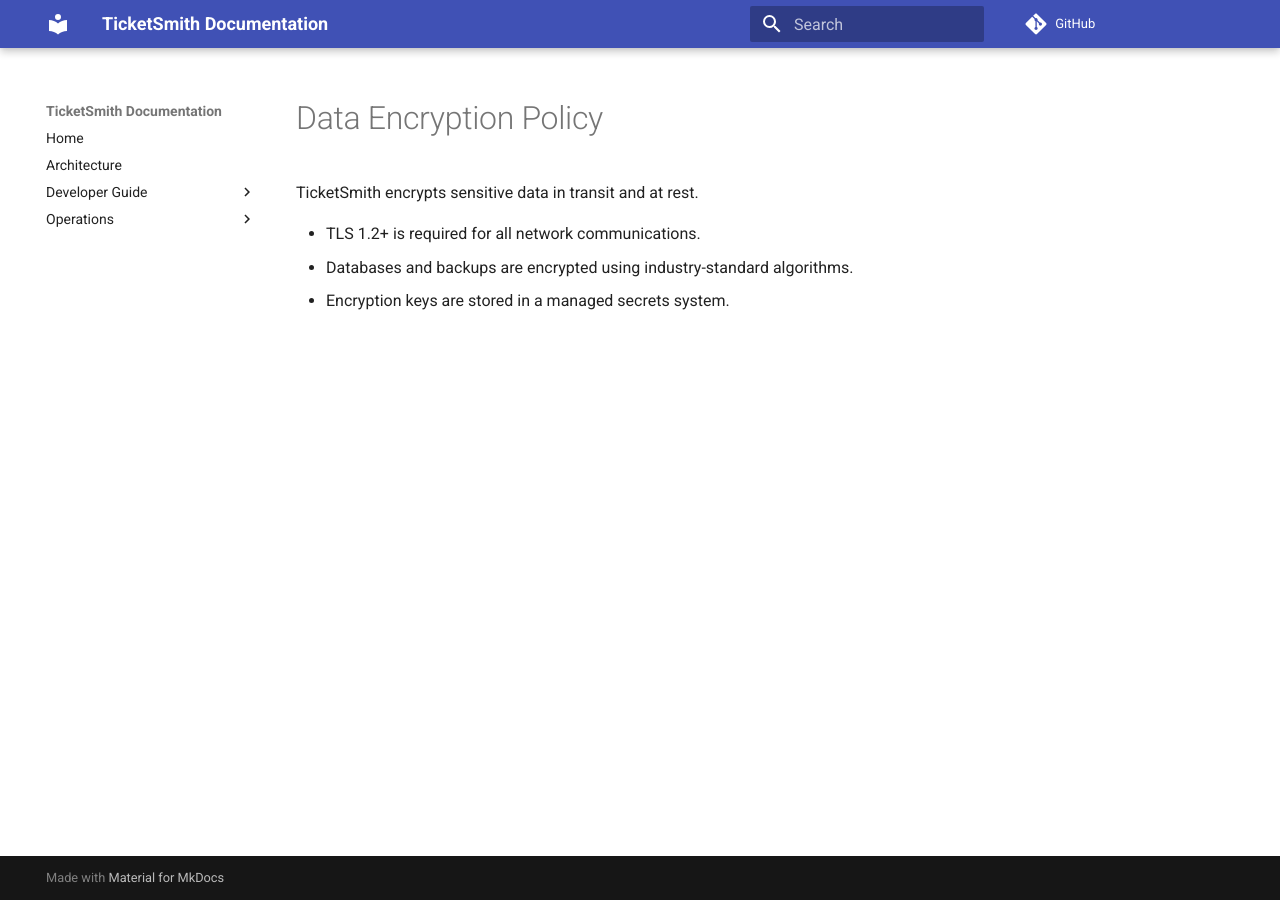
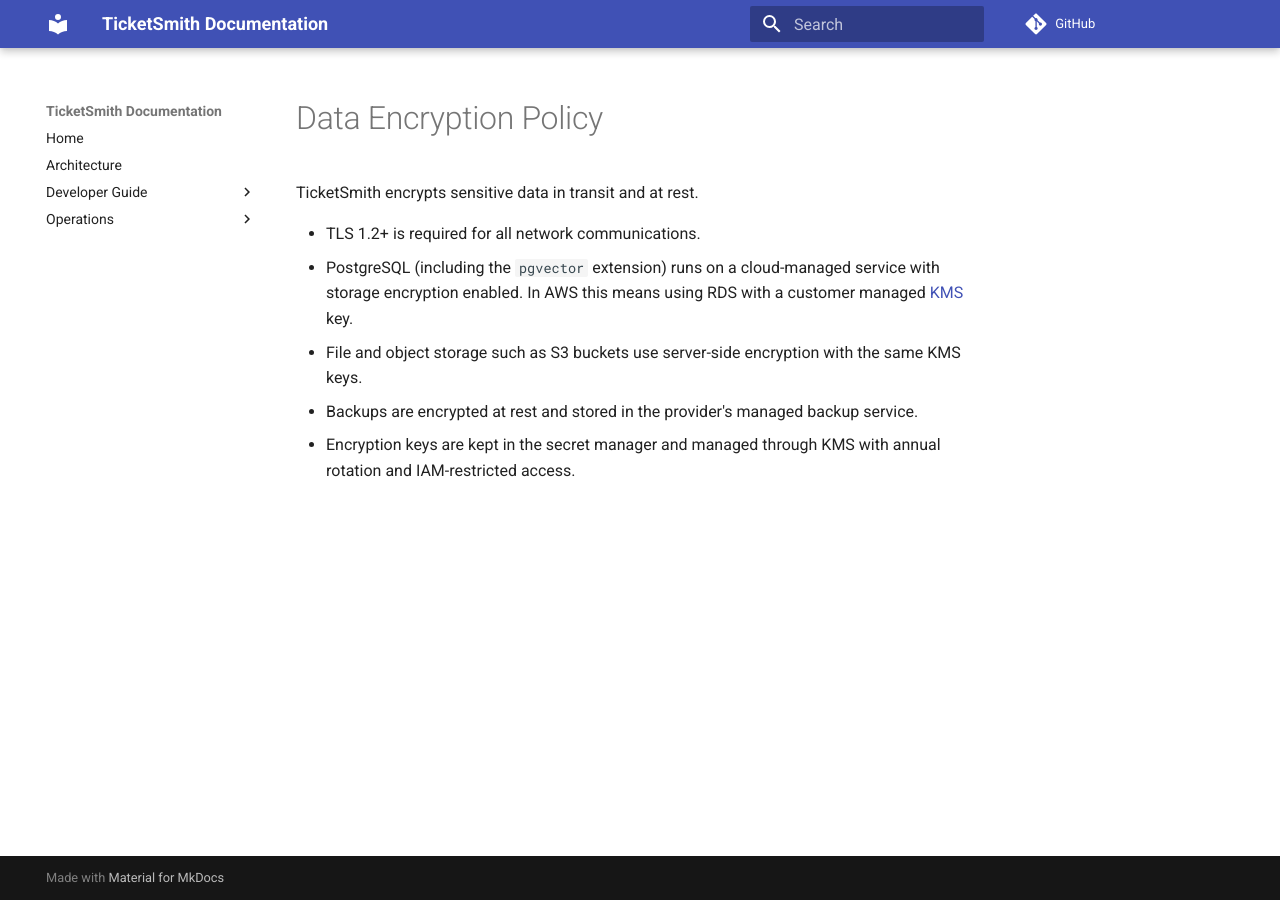
Before and after one commit to adrianwedd/ticketsmith, an MkDocs documentation site: the page built from docs/policies/DATA_ENCRYPTION_POLICY.md, in a window 1280 px wide. Built offline with MkDocs 1.6.1 and Material for MkDocs 9.7.7, drawn with Linux system fonts in a browser that asks for light colours; comment, search, counter and statistics services are not loaded.

Commit message:
Resolve SEC-ENC-001: document encryption at rest

```diff
--- a/docs/policies/DATA_ENCRYPTION_POLICY.md
+++ b/docs/policies/DATA_ENCRYPTION_POLICY.md
@@ -3,5 +3,12 @@
 TicketSmith encrypts sensitive data in transit and at rest.
 
 - TLS 1.2+ is required for all network communications.
-- Databases and backups are encrypted using industry-standard algorithms.
-- Encryption keys are stored in a managed secrets system.
+- PostgreSQL (including the `pgvector` extension) runs on a cloud-managed
+  service with storage encryption enabled. In AWS this means using RDS with a
+  customer managed [KMS](https://aws.amazon.com/kms/) key.
+- File and object storage such as S3 buckets use server-side encryption with the
+  same KMS keys.
+- Backups are encrypted at rest and stored in the provider's managed backup
+  service.
+- Encryption keys are kept in the secret manager and managed through KMS with
+  annual rotation and IAM-restricted access.
--- a/tasks.yaml
+++ b/tasks.yaml
@@ -1085,7 +1085,7 @@
   dependencies:
     - 801
   priority: 1
-  status: "pending"
+  status: "done"
   command: null
   task_id: "SEC-ENC-001"
   area: "Compliance"
```
Also changed, not shown: docs/COMPLIANCE_GAP_ANALYSIS.md (+2 -1 lines), docs/PRODUCTION_DEPLOYMENT.md (+1 -0 lines).
